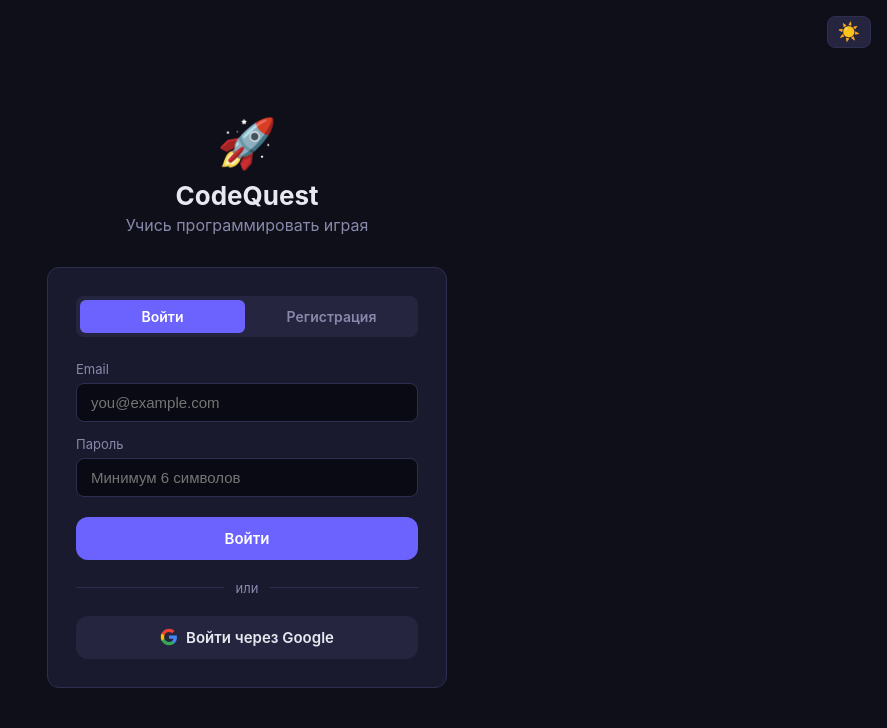
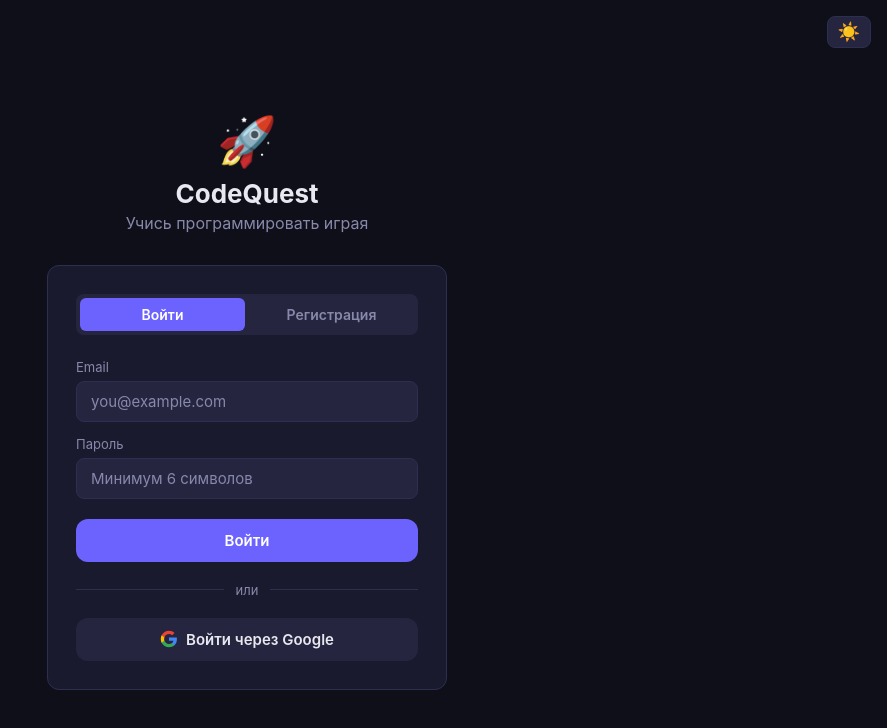
Before and after one commit to yessenbekov/codequest, a React (Vite) app: page / in a window 1280 px wide. Shown: the top 728 px of the page, without its empty margins (393-1280 px from the left). Built offline with nearby package versions, Linux system fonts and the light colour scheme; no server answers.

Commit message:
Fix text colors in dark theme: code blocks, inline code, inputs, placeholders

```diff
--- a/src/index.css
+++ b/src/index.css
@@ -71,3 +71,11 @@ textarea {
   transition: border-color 0.2s;
 }
 textarea:focus { border-color: var(--accent); }
+
+input {
+  font-family: inherit;
+  color: var(--text);
+  background: var(--surface2);
+}
+input::placeholder { color: var(--text-dim); }
+textarea::placeholder { color: var(--text-dim); }
--- a/src/pages/Auth.jsx
+++ b/src/pages/Auth.jsx
@@ -102,7 +102,7 @@ export default function Auth({ theme, onToggleTheme }) {
                 style={{
                   width: '100%',
                   padding: '10px 14px',
-                  background: 'var(--code-bg)',
+                  background: 'var(--surface2)',
                   border: '1px solid var(--border)',
                   borderRadius: 8,
                   color: 'var(--text)',
@@ -126,7 +126,7 @@ export default function Auth({ theme, onToggleTheme }) {
                 style={{
                   width: '100%',
                   padding: '10px 14px',
-                  background: 'var(--code-bg)',
+                  background: 'var(--surface2)',
                   border: '1px solid var(--border)',
                   borderRadius: 8,
                   color: 'var(--text)',
```
Also changed, not shown: src/pages/Lesson.jsx (+2 -2 lines).
